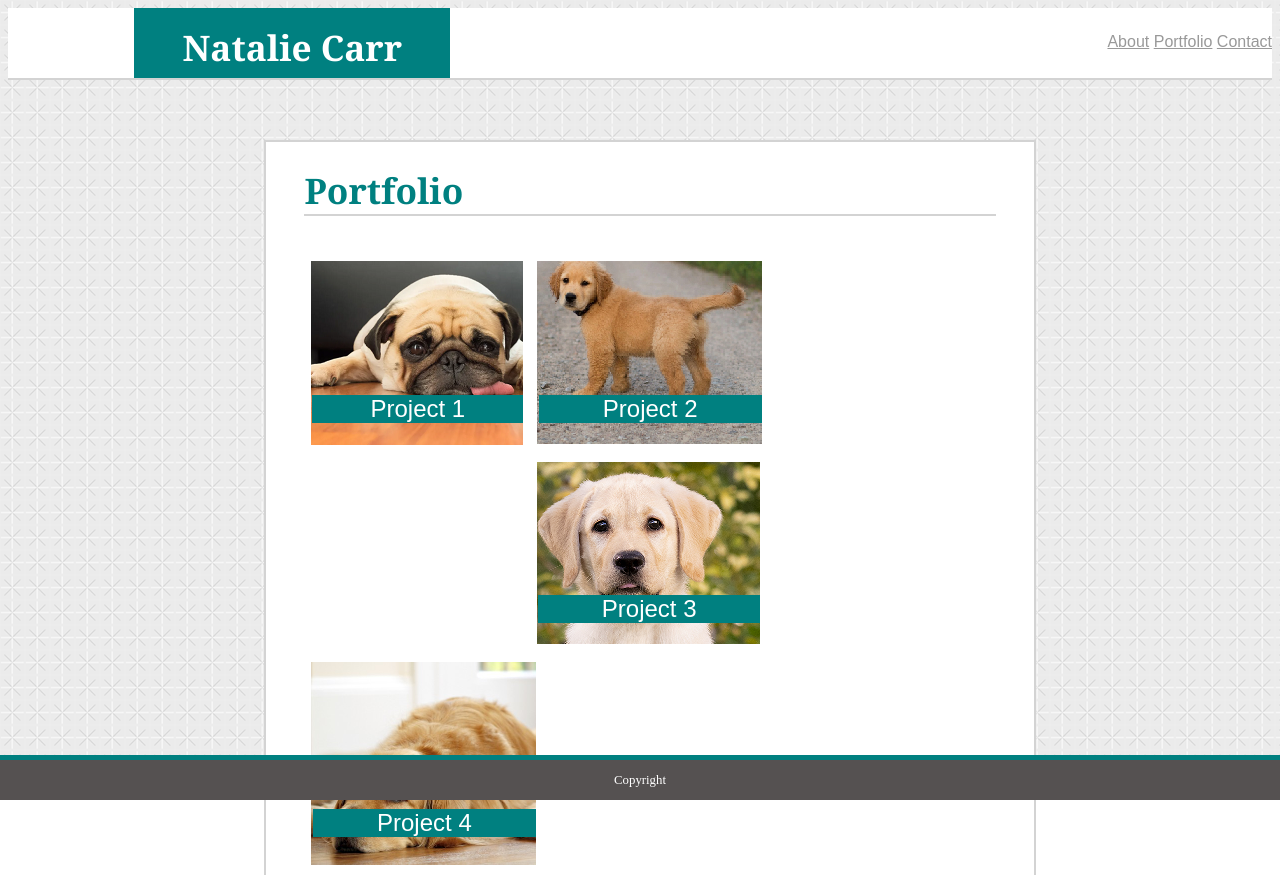
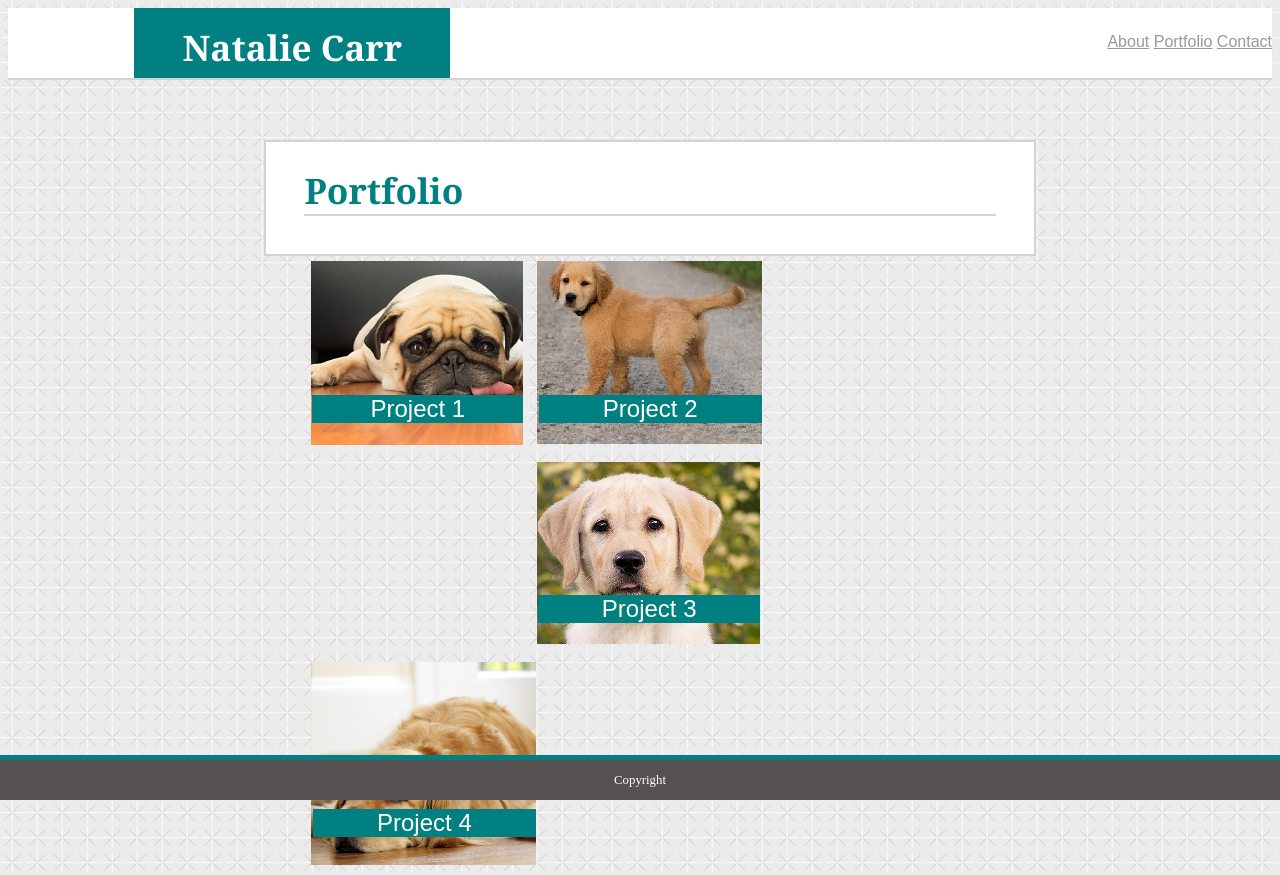
Before and after one commit to anchor12/portfolio-website, a plain HTML site: page portfolio.html in a window 1280 px wide. Before the commit the page ends 800 px from the top, so only its background shows below. Drawn offline with Linux system fonts and the light colour scheme.

Commit message:
fixed the text content not appearing issue

```diff
--- a/styles.css
+++ b/styles.css
@@ -57,20 +57,21 @@ height: 100%;
     margin-left: 20vw;
     margin-right: 20vw;
     margin-top: 60px;
-    overflow: auto;
-    clear: both;
+
+
 }
 #content {
 
 
 
-        width: 60%;
-        position: fixed;
+        width: 60vw;
+
         background-color: white;
         border-color: lightgrey;
         border-width: 2px;
         border-style: solid;
-        overflow: auto;
+
+
 
 
 
@@ -98,7 +99,7 @@ p {
     margin-left: 5%;
     line-height: 2;
     margin-right: 5%;
-    min-height: 65%;
+
 
 
 }
@@ -117,6 +118,7 @@ p {
   border-top: 5px solid teal;
 
 }
+
 
 form {
     margin-left: 5%;
```
